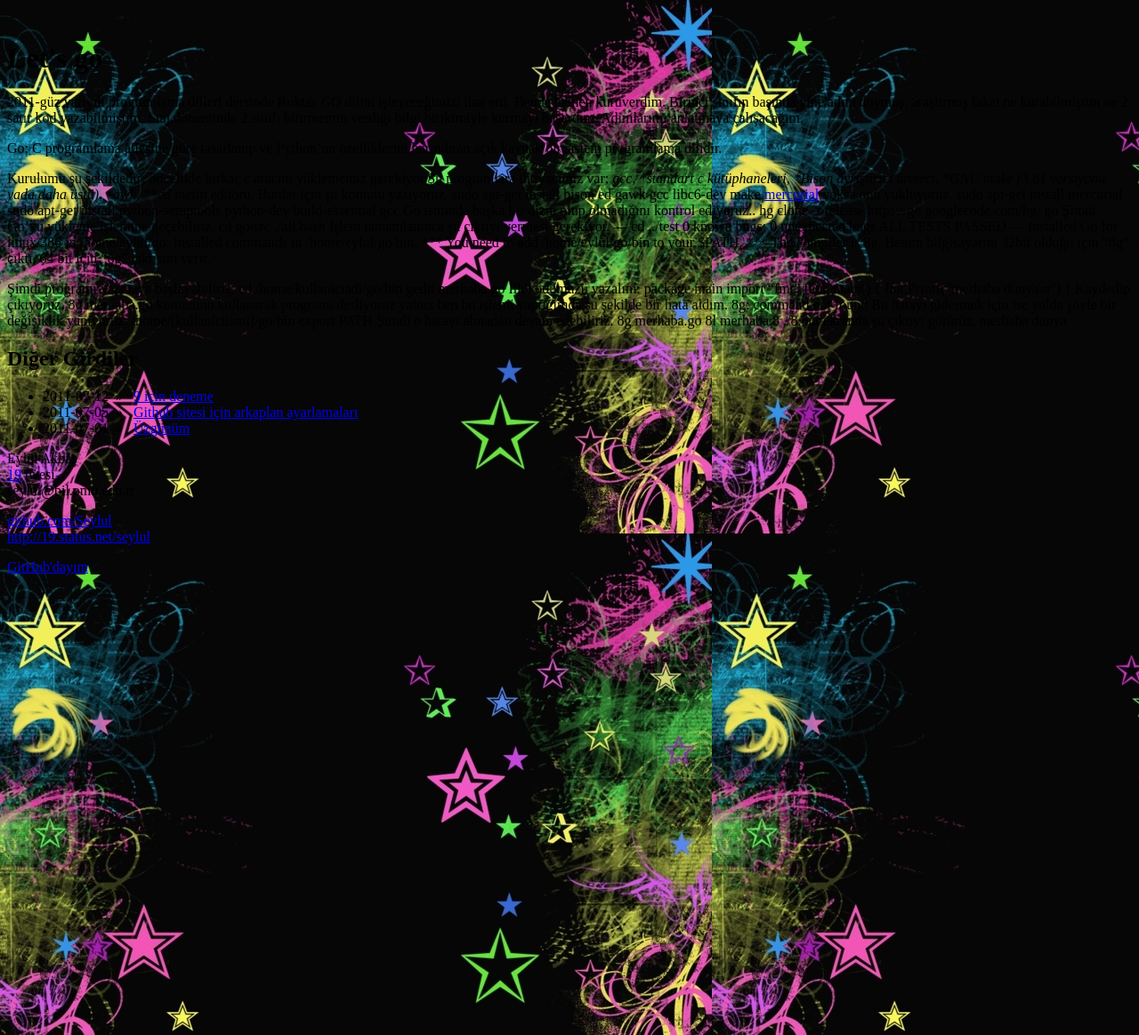
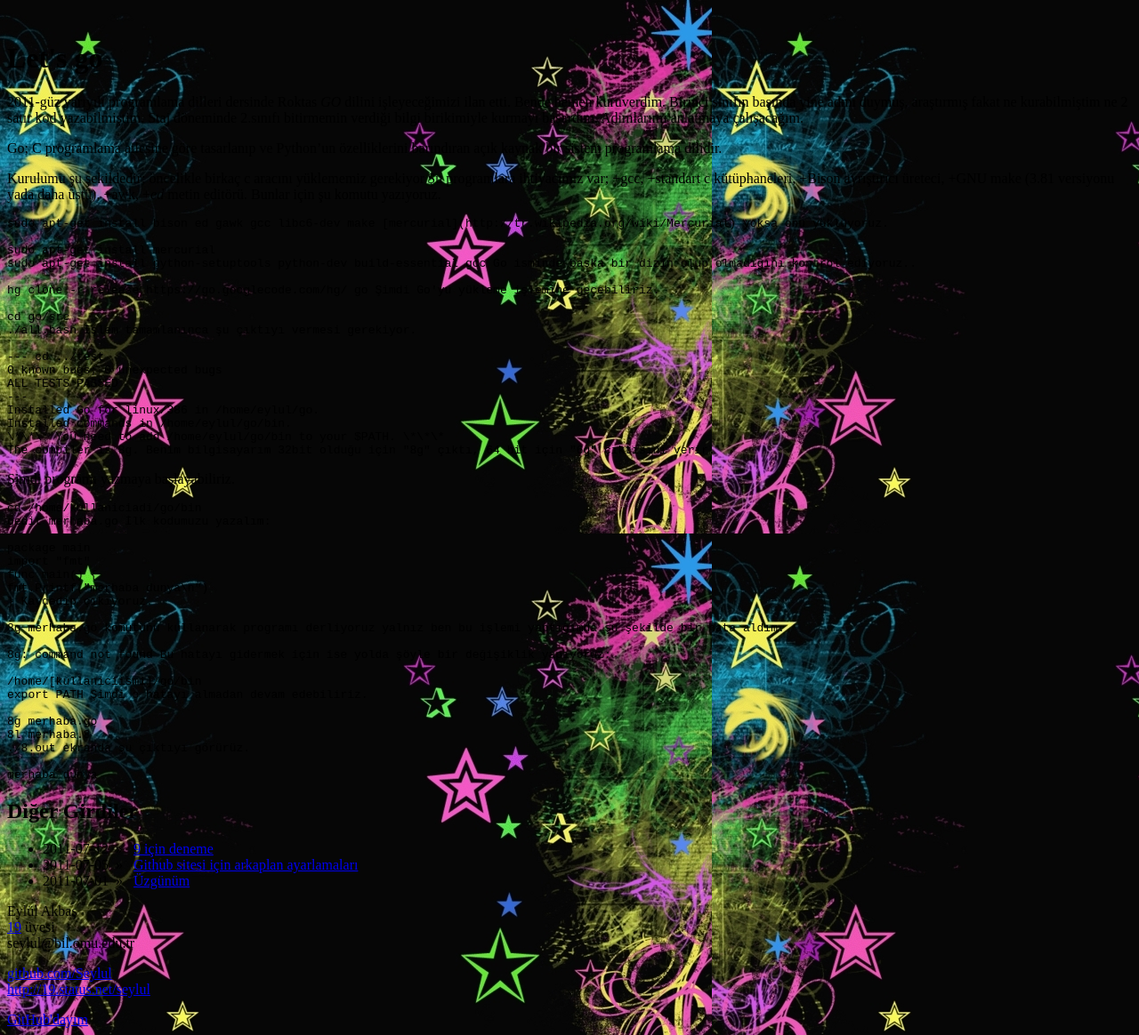
Before and after one commit to Seylul/seylul.github.io, a Jekyll site: the page built from 1/_posts/2011-07-07-go.md, in a window 1280 px wide. Shown: the whole page at 89% size. Built offline with Jekyll 4.4.1, drawn with Linux system fonts in a browser that asks for light colours; comment, search, counter and statistics services are not loaded.

Commit message:
let's go

```diff
--- a/1/_posts/2011-07-07-go.md
+++ b/1/_posts/2011-07-07-go.md
@@ -8,23 +8,28 @@ Go; C programlama ailesine göre tasarlanıp ve Python'un özelliklerini barınd
 
 Kurulumu şu şekildedir;
 öncelikle birkaç c aracını yüklememiz gerekiyor.Şu programlara ihtiyacımız var;
-*gcc,
-*standart c kütüphaneleri,
-*Bison ayrıştırıcı üreteci,
-*GNU make (3.81 versiyonu yada daha üstü),
-*awk,
-**ed* metin editörü.
++gcc,
++standart c kütüphaneleri,
++Bison ayrıştırıcı üreteci,
++GNU make (3.81 versiyonu yada daha üstü),
++awk,
++*ed* metin editörü.
 Bunlar için şu komutu yazıyoruz.
+
 	sudo apt-get install bison ed gawk gcc libc6-dev make
 [mercurial](http://tr.wikipedia.org/wiki/Mercurial) yoksa onu yüklüyoruz.
+
 	sudo apt-get install mercurial
 	sudo apt-get install python-setuptools python-dev build-essential gcc
 Go isminde başka bir dizin olup olmadığını kontrol ediyoruz..
+
 	hg clone -r release https://go.googlecode.com/hg/ go
 Şimdi Go'yu yükleme işlemine geçebiliriz.
+
 	cd go/src
 	./all.bash
 İşlem tamamlanınca şu çıktıyı vermesi gerekiyor.
+
 	--- cd ../test
 	0 known bugs; 0 unexpected bugs
 	ALL TESTS PASSED
@@ -36,24 +41,31 @@ Go isminde başka bir dizin olup olmadığını kontrol ediyoruz..
 Benim bilgisayarım 32bit olduğu için "8g" çıktı, 64 bit için "6g" çıktısını verir.
 
 Şimdi programı yazmaya başlayabiliriz.
+
 	cd /home/kullaniciadi/go/bin
 	gedit merhaba.go
 İlk kodumuzu yazalım:
+
 	package main
 	import "fmt"
 	func main() {
 	fmt.Printf("merhaba dunya\n")
 	}
 Kaydedip çıkıyoruz.
+
 	8g merhaba.go
 komutunu kullanarak programı derliyoruz yalnız ben bu işlemi yaptığımda şu şekilde bir hata aldım.
+
 	8g: command not found
 Bu hatayı gidermek için ise yolda şöyle bir değişiklik yapıyoruz:
+
 	/home/[kullaniciismi]/go/bin
 	export PATH
 Şimdi o hatayı almadan devam edebiliriz.
+
 	8g merhaba.go
 	8l merhaba.8
 	./8.out
 ekranda şu çıktıyı görürüz.
+
 	merhaba dunya
```
